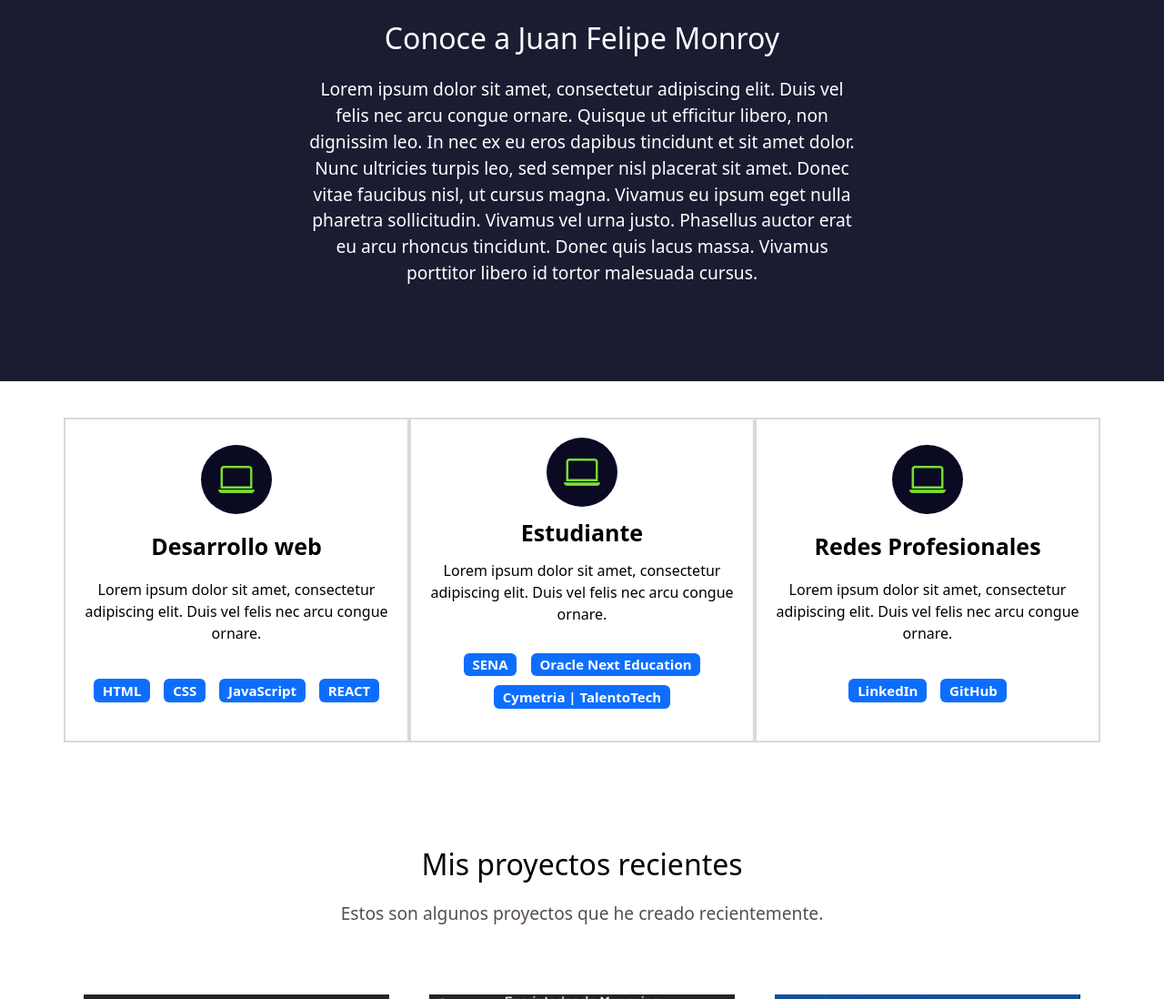
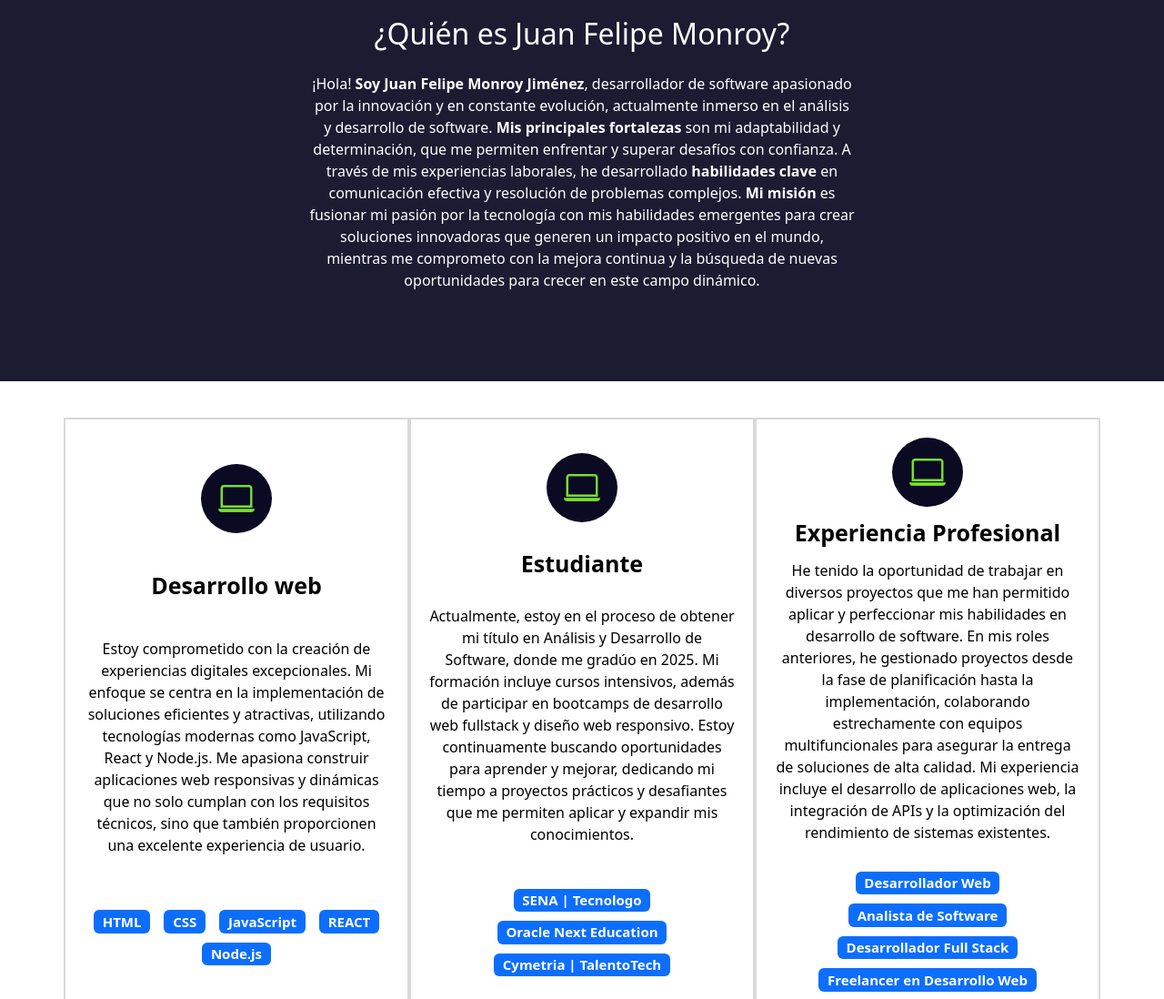
Before and after one commit to JuanfeMonroyJ/PortafolioActualizado, a plain HTML site: page index.html in a window 1280 px wide. Shown: the part 976-2074 px from the top of the page at 91% size. Drawn offline with nearby package versions, Linux system fonts and the light colour scheme; a web font is replaced by a local one.

Commit message:
Proyecto terminado

```diff
--- a/index.html
+++ b/index.html
@@ -74,13 +74,20 @@
     <!-- Sobre Mí -->
     <section id="sobre-mi" class="sobre-mi seccion-oscura">
         <div class="contenedor">
-            <h2 class="seccion-titulo">Conoce a Juan Felipe Monroy</h2>
-            <p class="seccion-texto">Lorem ipsum dolor sit amet, consectetur adipiscing elit. Duis vel felis nec arcu
-                congue ornare. Quisque ut efficitur libero, non dignissim leo. In nec ex eu eros dapibus tincidunt et
-                sit amet dolor. Nunc ultricies turpis leo, sed semper nisl placerat sit amet. Donec vitae faucibus nisl,
-                ut cursus magna. Vivamus eu ipsum eget nulla pharetra sollicitudin. Vivamus vel urna justo. Phasellus
-                auctor erat eu arcu rhoncus tincidunt. Donec quis lacus massa. Vivamus porttitor libero id tortor
-                malesuada cursus.</p>
+            <h2 class="seccion-titulo">¿Quién es Juan Felipe Monroy?</h2>
+            <p class="seccion-texto">¡Hola! <strong>Soy Juan Felipe Monroy Jiménez</strong>, desarrollador de software
+                apasionado por
+                la innovación y en constante evolución, actualmente inmerso en el análisis y desarrollo de software.
+                <strong>Mis
+                    principales fortalezas</strong> son mi adaptabilidad y determinación, que me permiten enfrentar y
+                superar
+                desafíos con confianza. A través de mis experiencias laborales, he desarrollado <strong>habilidades
+                    clave</strong> en
+                comunicación efectiva y resolución de problemas complejos. <strong>Mi misión</strong> es fusionar mi
+                pasión por la
+                tecnología con mis habilidades emergentes para crear soluciones innovadoras que generen un impacto
+                positivo en el mundo, mientras me comprometo con la mejora continua y la búsqueda de nuevas
+                oportunidades para crecer en este campo dinámico.
         </div>
     </section>
     <!-- Experiencia -->
@@ -91,36 +98,50 @@
                 <div class=" columna col-12 col-md-4">
                     <i class="bi bi-laptop"></i>
                     <p class="experiencia-titulo">Desarrollo web</p>
-                    <p>Lorem ipsum dolor sit amet, consectetur adipiscing elit. Duis vel felis nec arcu
-                        congue ornare.</p>
+                    <p>Estoy comprometido con la creación de experiencias digitales excepcionales. Mi
+                        enfoque se centra en la implementación de soluciones eficientes y atractivas, utilizando
+                        tecnologías modernas como JavaScript, React y Node.js. Me apasiona construir aplicaciones web
+                        responsivas y dinámicas que no solo cumplan con los requisitos técnicos, sino que también
+                        proporcionen una excelente experiencia de usuario.</p>
                     <div class="badges-contenedor">
                         <span class="badge text-bg-primary">HTML</span>
                         <span class="badge text-bg-primary">CSS</span>
                         <span class="badge text-bg-primary">JavaScript</span>
                         <span class="badge text-bg-primary">REACT</span>
+                        <span class="badge text-bg-primary">Node.js</span>
                     </div>
                 </div>
                 <!-- Estudiante -->
                 <div class="columna col-12 col-md-4">
                     <i class="bi bi-laptop"></i>
                     <p class="experiencia-titulo">Estudiante</p>
-                    <p>Lorem ipsum dolor sit amet, consectetur adipiscing elit. Duis vel felis nec arcu
-                        congue ornare.</p>
+                    <p>Actualmente, estoy en el proceso de obtener mi título en Análisis y Desarrollo de
+                        Software, donde me gradúo en 2025. Mi formación incluye cursos intensivos, además de participar
+                        en bootcamps de desarrollo web
+                        fullstack y diseño web responsivo. Estoy continuamente buscando oportunidades para aprender y
+                        mejorar, dedicando mi tiempo a proyectos prácticos y desafiantes que me permiten aplicar y
+                        expandir mis conocimientos.</p>
                     <div class="badges-contenedor">
-                        <span class="badge text-bg-primary"> SENA </span>
-                        <span class="badge text-bg-primary"> Oracle Next Education </span>
+                        <span class="badge text-bg-primary"> SENA | Tecnologo</span>
+                        <span class="badge text-bg-primary"> Oracle Next Education</span>
                         <span class="badge text-bg-primary"> Cymetria | TalentoTech</span>
                     </div>
                 </div>
-                <!-- Redes Profesionales -->
+                <!-- Experiencia Profesional -->
                 <div class="columna col-12 col-md-4">
                     <i class="bi bi-laptop"></i>
-                    <p class="experiencia-titulo">Redes Profesionales</p>
-                    <p>Lorem ipsum dolor sit amet, consectetur adipiscing elit. Duis vel felis nec arcu
-                        congue ornare.</p>
+                    <p class="experiencia-titulo">Experiencia Profesional</p>
+                    <p>He tenido la oportunidad de trabajar en diversos proyectos que me han permitido aplicar y
+                        perfeccionar mis habilidades en desarrollo de software. En mis roles anteriores, he gestionado
+                        proyectos desde la fase de planificación hasta la implementación, colaborando estrechamente con
+                        equipos multifuncionales para asegurar la entrega de soluciones de alta calidad. Mi experiencia
+                        incluye el desarrollo de aplicaciones web, la integración de APIs y la optimización del
+                        rendimiento de sistemas existentes.</p>
                     <div class="badges-contenedor">
-                        <span class="badge text-bg-primary">LinkedIn</span>
-                        <span class="badge text-bg-primary">GitHub</span>
+                        <span class="badge text-bg-primary">Desarrollador Web</span>
+                        <span class="badge text-bg-primary">Analista de Software</span>
+                        <span class="badge text-bg-primary">Desarrollador Full Stack</span>
+                        <span class="badge text-bg-primary">Freelancer en Desarrollo Web</span>
                     </div>
                 </div>
 
@@ -129,7 +150,7 @@
     <!-- Proyectos -->
     <section id="proyectos" class="proyectos-recientes seccion-clara d-flex flex-column">
         <h2 class="seccion-titulo texto-negro">Mis proyectos recientes</h2>
-        <h3 class="seccion-descripcion">Estos son algunos proyectos que he creado recientemente.</h3>
+        <h3 class="seccion-descripcion">Estos son algunos de los proyectos creados recientemente.</h3>
         <!-- Galería de Proyectos -->
         <div class="container text-center proyectos-contenedor">
             <div class="row">
@@ -240,34 +261,34 @@
 
     <!-- Artículos -->
     <section class="articulos justify-content-start">
-        <h2 class="seccion-titulo">Herramientas que nos ayudan con nuestras tareas diarias y debes aprender a usarlas
+        <h2 class="seccion-titulo">Herramientas que me acompañan en mi día a día
         </h2>
         <div class="card">
             <div class="card-header">
                 Más Recientes
             </div>
             <ul class="list-group list-group-flush">
-                <a href="https://developer.mozilla.org/es/" target="_blank" rel="noopener noreferrer">
-                    <li class="list-group-item">MDN: Nos ayudara con mucha documentación</li>
-                </a>
-                <a href="https://fonts.google.com/" target="_blank" rel="noopener noreferrer">
-                    <li class="list-group-item">Google Fonts: Indispensable para iconos y estilar aún más nuestro CSS
+                <a href="https://code.visualstudio.com/" target="_blank" rel="noopener noreferrer">
+                    <li class="list-group-item">Visual Studio Code: Herramienta predilecta para realizar todas mis
+                        creaciones
                     </li>
                 </a>
-                <a href="https://color.adobe.com/es/" target="_blank" rel="noopener noreferrer">
-                    <li class="list-group-item">Adobe Color: Cuando no estés seguro de una combinación de colores</li>
+                <a href="https://github.com/JuanfeMonroyJ" target="_blank" rel="noopener noreferrer">
+                    <li class="list-group-item">GitHub: Controlador de versiones</li>
                 </a>
                 <a href="https://www.figma.com/login?is_not_gen_0=true&resource_type=team" target="_blank"
                     rel="noopener noreferrer">
-                    <li class="list-group-item">Figma: Indispensable aprenderla a usar no solo para diseñar sino para
+                    <li class="list-group-item">Figma: Indispensable para diseñar e
                         interpretar</li>
                 </a>
+                <a href="https://developer.mozilla.org/es/" target="_blank" rel="noopener noreferrer">
+                    <li class="list-group-item">MDN: Documentación</li>
+                </a>
                 <a href="https://trello.com/home" target="_blank" rel="noopener noreferrer">
-                    <li class="list-group-item">Trello: Nos ayudara a gestionar nuestro día a día</li>
+                    <li class="list-group-item">Trello: Gestor de tareas y tiempo</li>
                 </a>
-                <a href="https://pixabay.com/es/" target="_blank" rel="noopener noreferrer">
-                    <li class="list-group-item">Pixabay: Miles de fotos gratis y de libre uso, ideal para presentaciones
-                        de proyectos</li>
+                <a href="https://color.adobe.com/es/" target="_blank" rel="noopener noreferrer">
+                    <li class="list-group-item">Adobe Color: Combinación de colores</li>
                 </a>
             </ul>
         </div>
@@ -281,7 +302,7 @@
 
     <!-- Testimonios -->
     <section id="testimonios" class="testimonios seccion-clara">
-        <h2 class="seccion-titulo">Testimonios</h2>
+        <h2 class="seccion-titulo">Testimonios (Area en construcción)</h2>
         <h3 class="seccion-descripcion">Estos son algunos testimonios de mis clientes</h3>
         <!-- Carrusel -->
         <div id="testimonios-carrusel" class="carousel carousel-dark slide">
--- a/style.css
+++ b/style.css
@@ -51,7 +51,7 @@ h1 {
 }
 
 .seccion-texto {
-    font-size: 1.2rem;
+    font-size: 1.0rem;
 }
 
 .btn-info {
@@ -100,7 +100,6 @@ h1 {
 .sobre-mi .contenedor {
     max-width: 600px;
     text-align: center;
-
 }
 
 /* Experiencia */
@@ -373,7 +372,7 @@ footer {
     border: 2px solid var(--fondos-contactos);
 }
 
-.iconos-redes-sociales a:hover i{
+.iconos-redes-sociales a:hover i {
     color: black;
 }
 
```
